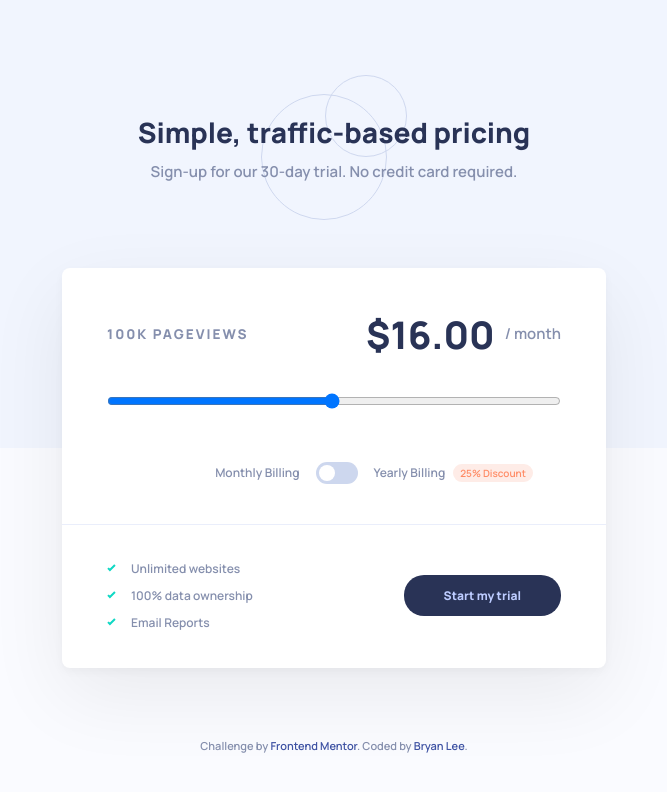
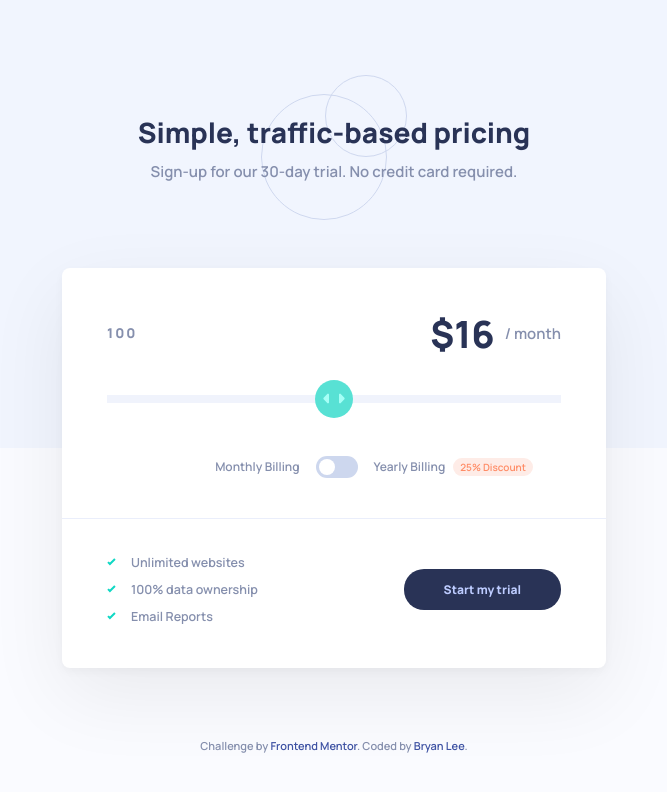
Before and after one commit to BL1133/interactive-pricing-component, a website: page index.html in a window 1280 px wide. Shown: the whole page, without its empty margins (306-973 px from the left). Drawn offline with Linux system fonts and the light colour scheme.

Commit message:
slider js

```diff
--- a/index.html
+++ b/index.html
@@ -42,18 +42,35 @@
       <article class="pricing-card">
         <div class="pricing-card__main u-padding-left-right-m u-padding-top-m">
           <div class="pricing__header">
-            <p class="pricing__views">100K Pageviews</p>
-            <div class="pricing__price-container">
-              <p class="pricing__price">$16.00</p>
+            <p class="pricing__views"></p>
+            <div
+              class="pricing__price-container"
+              data-price-input='{
+              "0": ["$", "4", "/ month"],
+              "1": ["$", "8", "/ month"],
+              "2": ["$", "16", "/ month"],
+              "3": ["$", "32", "/ month"],
+              "4": ["$", "64", "/ month"]
+            }'
+            >
+              <p class="pricing__price-currency">$</p>
+              <p class="pricing__price-amount">16.00</p>
               <p class="pricing__price-month">/ month</p>
             </div>
           </div>
           <div class="slider__container">
             <input
               type="range"
-              min="1"
-              max="100"
-              value="50"
+              data-price-input='{
+               "0": "25",
+               "1": "50",
+               "2": "100",
+               "3": "150",
+               "4": "200"
+              }'
+              min="0"
+              max="4"
+              value="2"
               class="slider"
               id="myRange"
             />
@@ -109,4 +126,5 @@
       </div>
     </div>
   </body>
+  <script src="./main.js"></script>
 </html>
--- /dev/null
+++ b/main.js
@@ -0,0 +1,59 @@
+const pricingSlider = document.querySelector(
+  '.pricing-card .slider__container'
+);
+
+const pricingInput = {
+  el: pricingSlider.querySelector('.slider'),
+};
+pricingInput.data = JSON.parse(
+  pricingInput.el.getAttribute('data-price-input')
+);
+pricingInput.currentValEl = document.querySelector('.pricing__views');
+// pricingInput.thumbSize = parseInt(
+//   window
+//     .getComputedStyle(pricingInput.currentValEl)
+//     .getPropertyValue('--thumb-size'),
+//   10
+// );
+
+// Output
+const pricingOutputEl = document.querySelector('.pricing__price-container');
+const pricingOutput = [];
+const pricingOutputObj = {};
+
+pricingOutputObj.currency = pricingOutputEl.querySelector(
+  '.pricing__price-currency'
+);
+pricingOutputObj.amount = pricingOutputEl.querySelector(
+  '.pricing__price-amount'
+);
+pricingOutputObj.month = pricingOutputEl.querySelector('.pricing__price-month');
+pricingOutputObj.data = JSON.parse(pricingOutputEl.dataset.priceInput);
+pricingOutput.push(pricingOutputObj);
+
+handlePricingSlider(pricingInput, pricingOutput);
+window.addEventListener('input', () => {
+  handlePricingSlider(pricingInput, pricingOutput);
+});
+
+function handlePricingSlider(input, output) {
+  // Output the current slider value
+  if (input.currentValEl) {
+    input.currentValEl.innerHTML = input.data[input.el.value];
+  }
+  // Update prices
+  for (let i = 0; i < output.length; i++) {
+    const outputObj = output[i];
+    if (outputObj.currency) {
+      outputObj.currency.innerHTML = outputObj.data[input.el.value][0];
+    }
+    if (outputObj.amount) {
+      outputObj.amount.innerHTML = outputObj.data[input.el.value][1];
+    }
+    if (outputObj.month) {
+      outputObj.month.innerHTML = outputObj.data[input.el.value][2];
+    }
+  }
+}
+
+console.log(pricingOutput);
--- a/sass/components/_pricing-card.scss
+++ b/sass/components/_pricing-card.scss
@@ -34,8 +34,9 @@
   &__price-container {
     display: flex;
   }
-  &__price {
-    font-size: 3.8rem;
+  &__price-amount,
+  &__price-currency {
+    font-size: 3.75rem;
     font-weight: 800;
     color: $color-dark-blue;
     align-self: center;
@@ -82,7 +83,7 @@
     align-self: center;
   }
   &__features-text {
-    font-size: 1.2rem;
+    font-size: 1.25rem;
     padding-left: 1.5rem;
   }
 
--- a/sass/components/_slider.scss
+++ b/sass/components/_slider.scss
@@ -3,35 +3,45 @@
   padding-top: 3.3rem;
 }
 .slider {
-  //   -webkit-appearance: none; /* Override default CSS styles */
-  //   appearance: none;
+  -webkit-appearance: none; /* Override default CSS styles */
+  appearance: none;
   width: 100%; /* Full-width */
-  //   height: 25px; /* Specified height */
-  //   background: #d3d3d3; /* Grey background */
-  //   outline: none; /* Remove outline */
-  //   opacity: 0.7; /* Set transparency (for mouse-over effects on hover) */
-  //   -webkit-transition: 0.2s; /* 0.2 seconds transition on hover */
-  //   transition: opacity 0.2s;
-  // }
+  height: 8px; /* Specified height */
+  background: $color-light-grayish-blue-empty; /* Grey background */
+  outline: none; /* Remove outline */
+  opacity: 0.7; /* Set transparency (for mouse-over effects on hover) */
+  -webkit-transition: 0.2s; /* 0.2 seconds transition on hover */
+  transition: opacity 0.2s;
+}
 
-  // /* Mouse-over effects */
-  // .slider:hover {
-  //   opacity: 1; /* Fully shown on mouse-over */
-  // }
+/* Mouse-over effects */
+.slider:hover {
+  opacity: 1; /* Fully shown on mouse-over */
+}
 
-  // /* The slider handle (use -webkit- (Chrome, Opera, Safari, Edge) and -moz- (Firefox) to override default look) */
-  // .slider::-webkit-slider-thumb {
-  //   -webkit-appearance: none; /* Override default look */
-  //   appearance: none;
-  //   width: 25px; /* Set a specific slider handle width */
-  //   height: 25px; /* Slider handle height */
-  //   background: #4caf50; /* Green background */
-  //   cursor: pointer; /* Cursor on hover */
-  // }
+/* The slider handle (use -webkit- (Chrome, Opera, Safari, Edge) and -moz- (Firefox) to override default look) */
+.slider::-webkit-slider-thumb {
+  -webkit-appearance: none; /* Override default look */
+  appearance: none;
+  width: 38px; /* Set a specific slider handle width */
+  height: 38px; /* Slider handle height */
+  border-radius: 50%;
+  background: $color-strong-cyan; /* Green background */
+  cursor: pointer; /* Cursor on hover */
+  background-image: url(../../images/icon-slider.svg);
+  background-repeat: no-repeat;
+  background-position: center;
+  backface-visibility: hidden;
+}
 
-  // .slider::-moz-range-thumb {
-  //   width: 25px; /* Set a specific slider handle width */
-  //   height: 25px; /* Slider handle height */
-  //   background: #4caf50; /* Green background */
-  //   cursor: pointer; /* Cursor on hover */
+.slider::-moz-range-thumb {
+  width: 38px; /* Set a specific slider handle width */
+  height: 38px; /* Slider handle height */
+  background: $color-strong-cyan; /* Green background */
+  cursor: pointer; /* Cursor on hover */
+  border-radius: 50%;
+  background-image: url(../../images/icon-slider.svg);
+  background-repeat: no-repeat;
+  background-position: center;
+  backface-visibility: hidden;
 }
--- a/sass/components/_toggle-btn.scss
+++ b/sass/components/_toggle-btn.scss
@@ -41,11 +41,7 @@
 }
 
 input:checked + .toggle-btn__slider {
-  background-color: #2196f3;
-}
-
-input:focus + .toggle-btn__slider {
-  box-shadow: 0 0 1px #2196f3;
+  background-color: $color-grayish-blue-toggle;
 }
 
 input:checked + .toggle-btn__slider:before {
```
Also changed, not shown: css/style.comp.css, tutorial.js (added).
